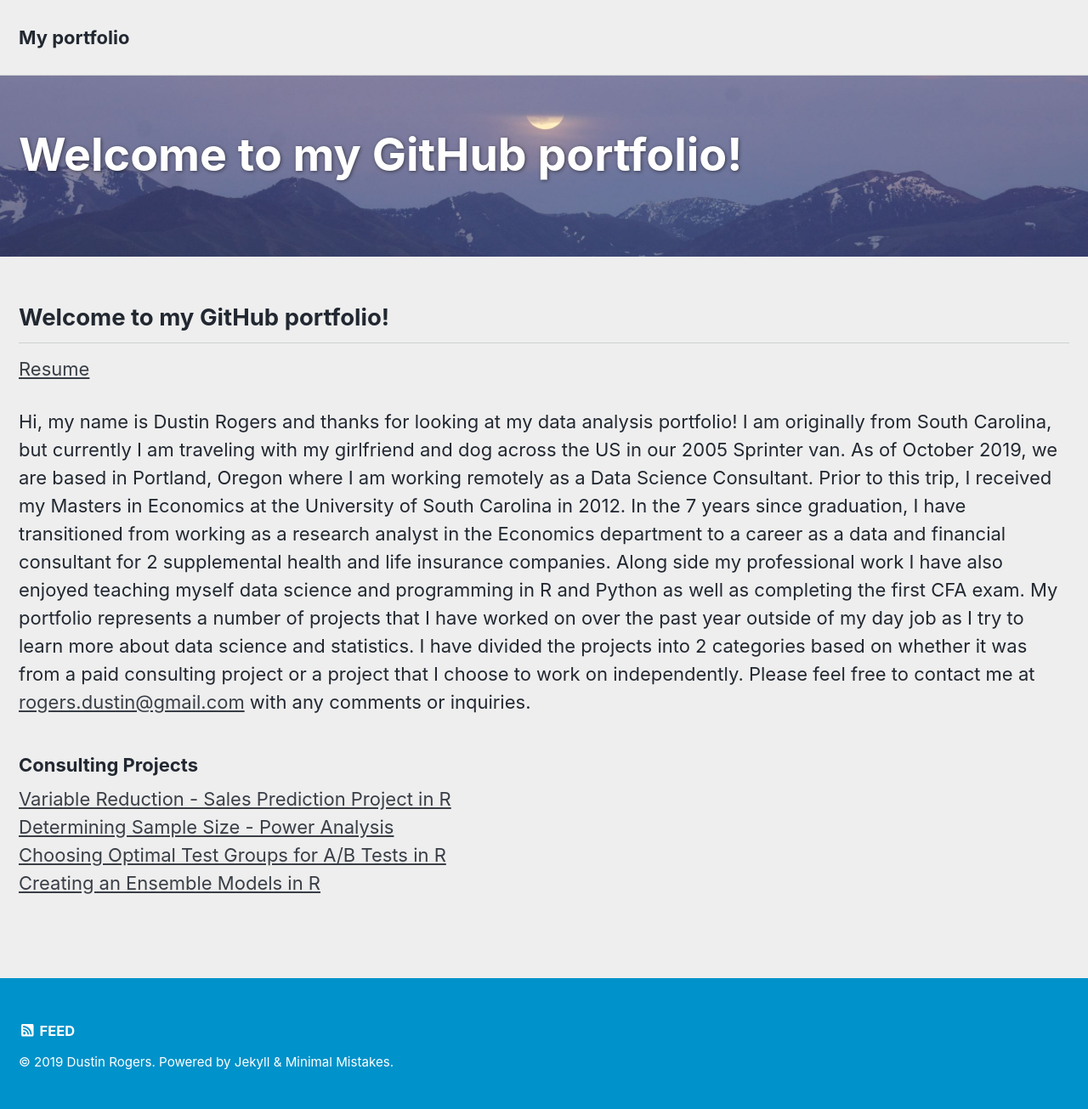
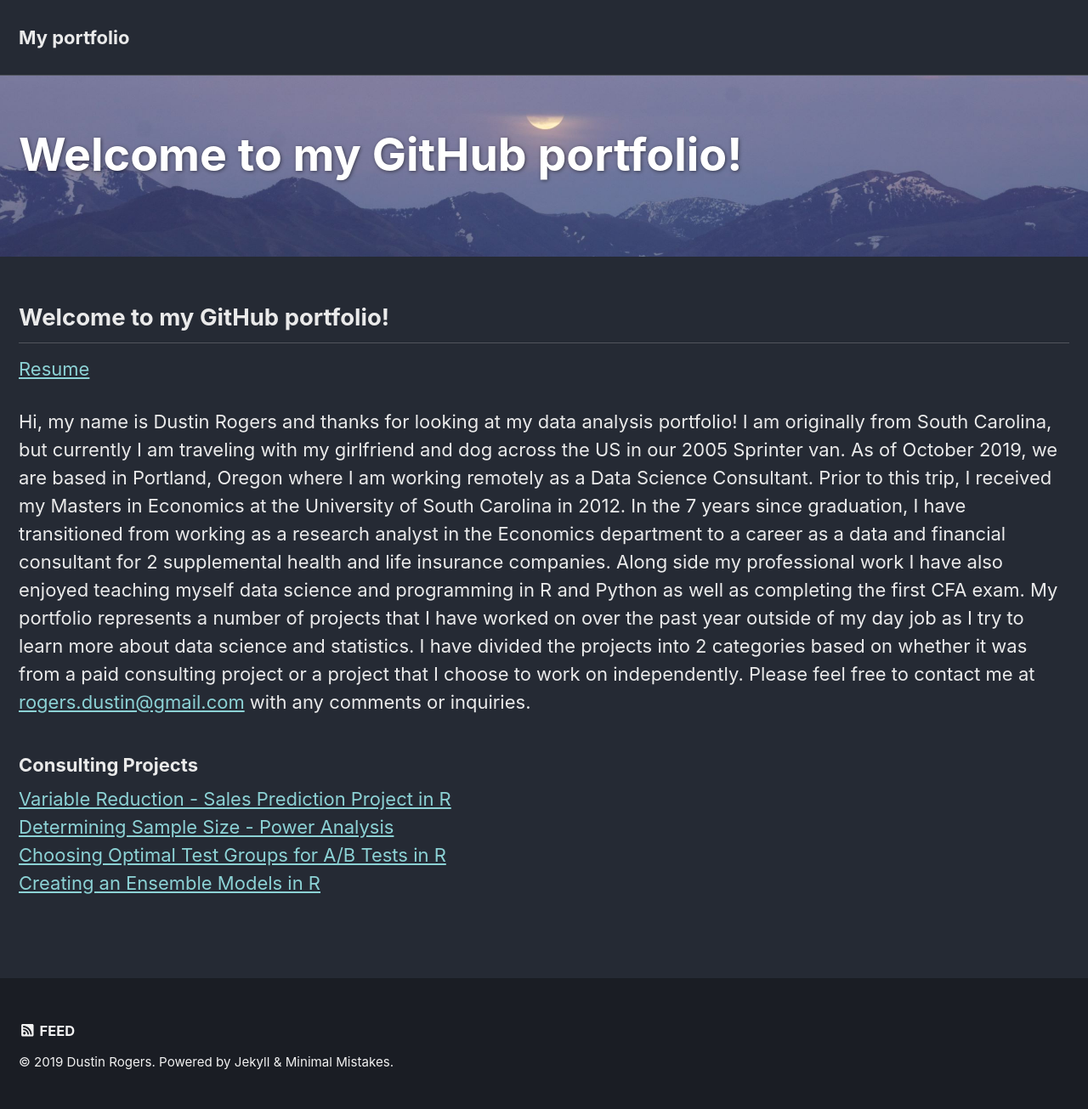
Before and after one commit to DustinRogers/DustinRogers.github.io, a Jekyll site: the page built from index.md, in a window 1280 px wide. Shown: the whole page at 85% size. Built offline with Jekyll 4.4.1, drawn with Linux system fonts in a browser that asks for light colours; nearby versions of some CDN libraries; our own code applies the rules of GitHub Pages for plain Markdown files.

Commit message:
Update _config.yml

```diff
--- a/_config.yml
+++ b/_config.yml
@@ -1,4 +1,4 @@
-minimal_mistakes_skin    : "air" # "air", "aqua", "contrast", "dark", "dirt", "neon", "mint", "plum", "sunrise"
+minimal_mistakes_skin    : "dark" # "air", "aqua", "contrast", "dark", "dirt", "neon", "mint", "plum", "sunrise"
 
 # Site Settings
 locale                   : "en-US"
@@ -11,8 +11,8 @@ url                      : # the base hostname & protocol for your site e.g. "ht
 baseurl                  : # the subpath of your site, e.g. "/blog"
 repository               : # GitHub username/repo-name e.g. "mmistakes/minimal-mistakes"
 teaser                   : # path of fallback teaser image, e.g. "/assets/images/500x300.png"
-logo                     : # path of logo image to display in the masthead, e.g. "/assets/images/88x88.png"
-masthead_title           : # overrides the website title displayed in the masthead, use " " for no title
+logo                     : "/assets/images/Online Resume.jpeg"
+masthead_title           : " "
 
 # breadcrumbs            : false # true, false (default)
 words_per_minute         : 200
```
